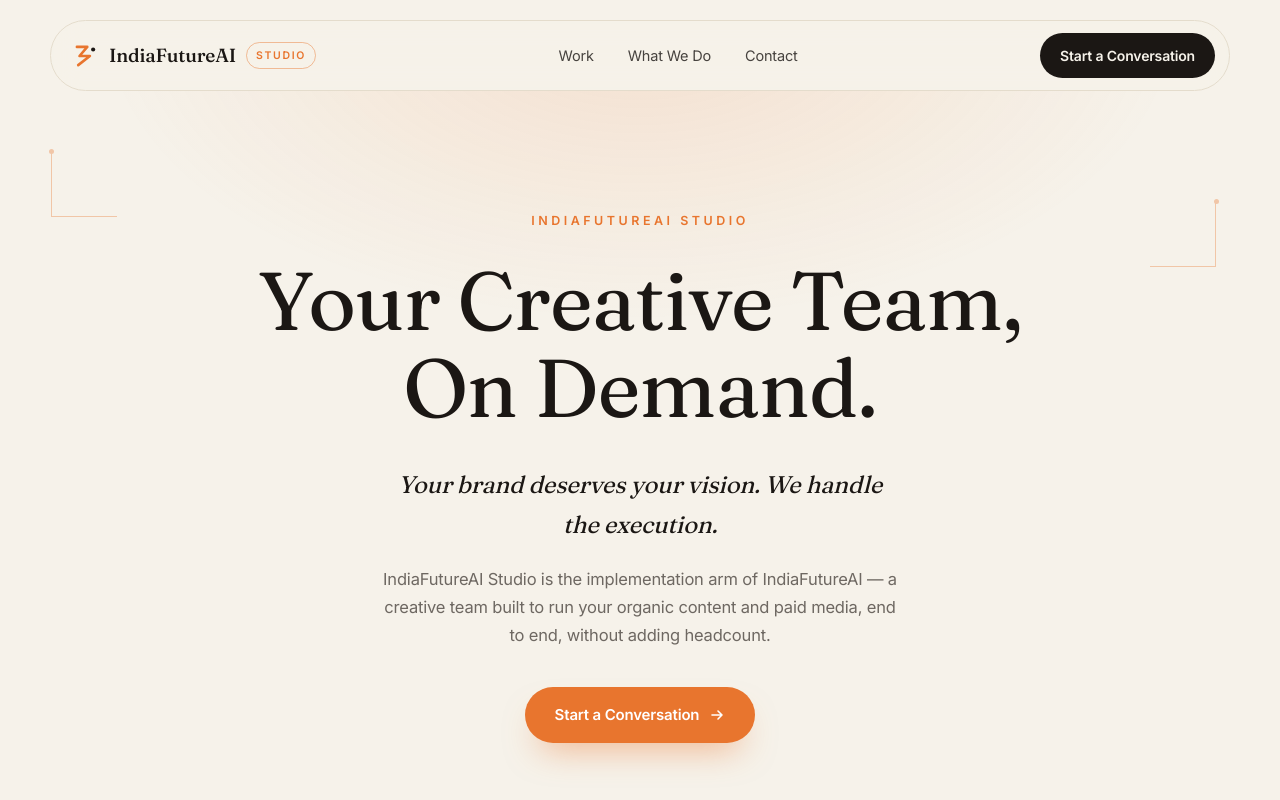
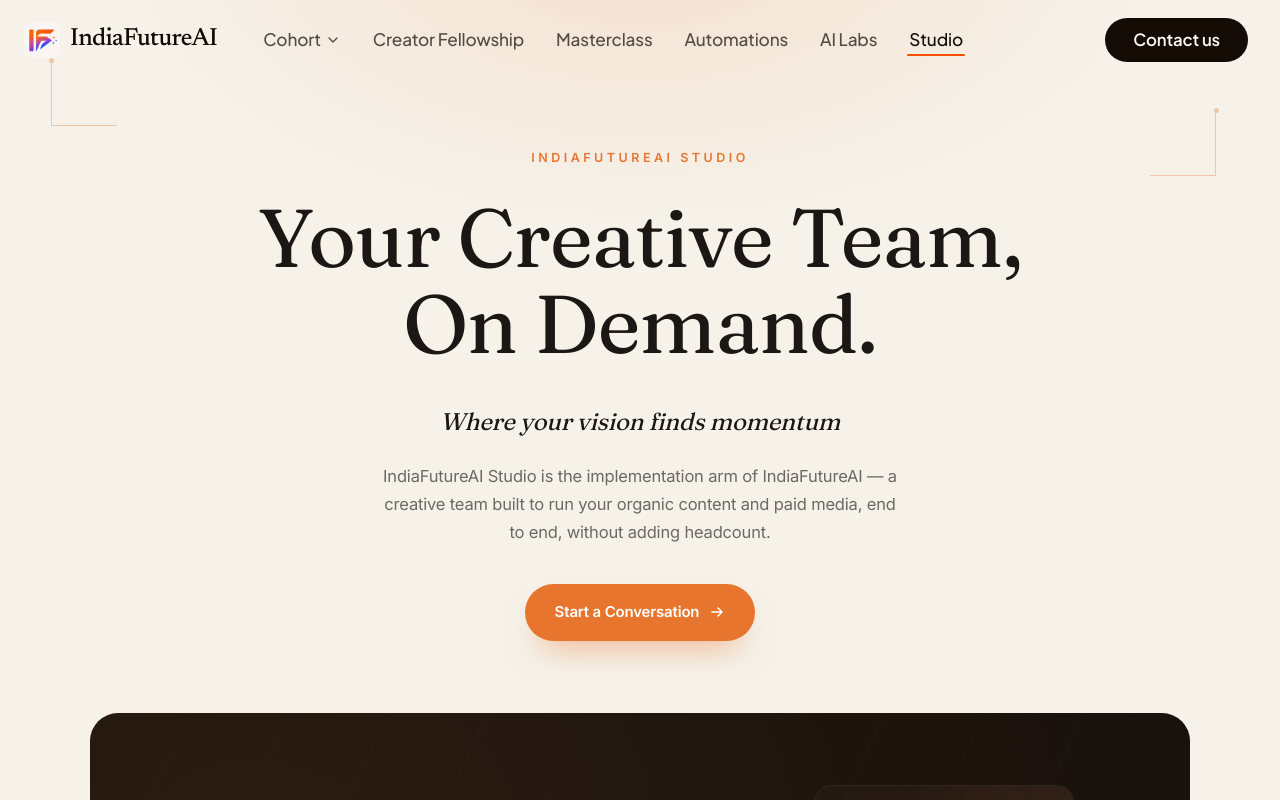
Before and after one commit to Bhavinsachaniya/indiafuture, a Next.js app: page /studio in a window 1280 px wide. Shown: the top 800 px of the page. Built offline with nearby package versions, Linux system fonts and the light colour scheme.

Commit message:
final changes

```diff
--- a/app/cohort/page.tsx
+++ b/app/cohort/page.tsx
@@ -30,7 +30,7 @@ export default function CohortPage() {
 
             <div className="grid gap-4 md:grid-cols-2 md:gap-6">
               <Link
-                href="/contact"
+                href="/contact?program=hiring"
                 className="group relative overflow-hidden rounded-[1.75rem] border border-border/70 bg-white p-7 shadow-[0_8px_28px_-18px_rgba(22,20,19,0.2)] transition-all duration-300 hover:-translate-y-1 hover:border-brand/30 hover:shadow-[0_20px_40px_-22px_rgba(249,115,22,0.35)] md:p-8"
               >
                 <div className="mb-5 inline-flex h-11 w-11 items-center justify-center rounded-2xl bg-brand-soft text-brand">
--- a/components/site/SiteShell.tsx
+++ b/components/site/SiteShell.tsx
@@ -10,7 +10,12 @@ export function SiteShell({ children }: { children: React.ReactNode }) {
   const isStudio = pathname === "/studio" || pathname.startsWith("/studio/");
 
   if (isStudio) {
-    return <>{children}</>;
+    return (
+      <>
+        <Nav />
+        {children}
+      </>
+    );
   }
 
   return (
--- a/components/studio/StudioPage.tsx
+++ b/components/studio/StudioPage.tsx
@@ -39,36 +39,7 @@ function ArrowIcon() {
 
 export function StudioPage() {
   return (
-    <div className="studio-page">
-      <div className="nav-outer">
-        <nav className="studio-nav">
-          <a href="#top" className="brand" id="top">
-            <svg className="h-[26px] w-[26px] shrink-0" viewBox="0 0 40 40" fill="none" aria-hidden>
-              <path
-                d="M6 6 L22 6 L10 20 L26 20 L8 34"
-                stroke="#E8752E"
-                strokeWidth="4"
-                strokeLinecap="round"
-                strokeLinejoin="round"
-                fill="none"
-              />
-              <circle cx="31" cy="10" r="3.2" fill="#1B1714" />
-            </svg>
-            <span className="brand-word">IndiaFutureAI</span>
-            <span className="brand-tag">Studio</span>
-          </a>
-          <div className="nav-links">
-            <a href="#work">Work</a>
-            <a href="#capabilities">What We Do</a>
-            <a href="#contact">Contact</a>
-          </div>
-          <Link href={CONTACT_HREF} className="nav-cta">
-            <span className="nav-cta-full">Start a Conversation</span>
-            <span className="nav-cta-short">Talk to us</span>
-          </Link>
-        </nav>
-      </div>
-
+    <div className="studio-page" id="top">
       <section className="hero hero-compact">
         <div className="grid-mark gm-tl" aria-hidden>
           <span className="v" />
@@ -103,7 +74,7 @@ export function StudioPage() {
             whileInView="visible"
             viewport={viewport}
           >
-            Your brand deserves your vision. We handle the execution.
+            Where your vision finds momentum
           </motion.p>
           <motion.p
             className="hero-copy"
--- a/components/studio/StudioShowreel.tsx
+++ b/components/studio/StudioShowreel.tsx
@@ -177,18 +177,6 @@ function ReelCard({
         <span className="st-card-label">{reel.label}</span>
         <h3>{reel.title}</h3>
       </div>
-      {featured ? (
-        <span className="st-play-btn st-play-btn-center" aria-hidden>
-          <PlaySvg size={18} />
-        </span>
-      ) : (
-        <div className="st-card-bottom">
-          <span />
-          <span className="st-play-btn" aria-hidden>
-            <PlaySvg />
-          </span>
-        </div>
-      )}
     </button>
   );
 }
--- a/components/studio/studio.css
+++ b/components/studio/studio.css
@@ -77,89 +77,10 @@
   opacity: 0.5;
 }
 
-/* Nav */
-.studio-page .nav-outer {
-  position: sticky;
-  top: 0;
-  z-index: 100;
-  padding: 20px 40px 0;
-}
-
-.studio-page .studio-nav {
-  max-width: var(--st-container);
-  margin: 0 auto;
-  background: rgba(246, 242, 234, 0.82);
-  backdrop-filter: blur(14px);
-  border: 1px solid var(--st-line);
-  border-radius: 100px;
-  display: flex;
-  align-items: center;
-  justify-content: space-between;
-  padding: 12px 14px 12px 22px;
-  gap: 16px;
-}
-
-.studio-page .brand {
-  display: flex;
-  align-items: center;
-  gap: 10px;
-  min-width: 0;
-}
-
-.studio-page .brand-word {
-  font-family: var(--font-studio-serif), ui-serif, Georgia, serif;
-  font-size: 19px;
-  font-weight: 500;
-  letter-spacing: -0.01em;
-}
-
-.studio-page .brand-tag {
-  font-size: 10.5px;
-  letter-spacing: 0.16em;
-  font-weight: 600;
-  color: var(--st-orange);
-  border: 1px solid rgba(232, 117, 46, 0.45);
-  border-radius: 100px;
-  padding: 4px 9px;
-  text-transform: uppercase;
-}
-
-.studio-page .nav-links {
-  display: flex;
-  gap: 34px;
-  align-items: center;
-  font-size: 14.5px;
-  opacity: 0.8;
-}
-
-.studio-page .nav-links a:hover {
-  opacity: 1;
-  color: var(--st-orange-deep);
-}
-
-.studio-page .nav-cta {
-  background: var(--st-ink);
-  color: var(--st-cream);
-  padding: 11px 20px;
-  border-radius: 100px;
-  font-size: 14px;
-  font-weight: 600;
-  white-space: nowrap;
-}
-
-.studio-page .nav-cta:hover {
-  background: var(--st-orange-deep);
-  color: var(--st-white);
-}
-
-.studio-page .nav-cta-short {
-  display: none;
-}
-
 /* Hero */
 .studio-page .hero {
   position: relative;
-  padding: 120px 0 0;
+  padding: 148px 0 0;
   text-align: center;
   background:
     radial-gradient(ellipse 900px 500px at 50% -10%, rgba(232, 117, 46, 0.14), transparent 60%),
@@ -858,23 +779,6 @@
 }
 
 @media (max-width: 860px) {
-  .studio-page .nav-links {
-    display: none;
-  }
-  .studio-page .nav-outer {
-    padding: 14px 16px 0;
-  }
-  .studio-page .studio-nav {
-    padding: 10px 10px 10px 16px;
-    gap: 10px;
-  }
-  .studio-page .brand-word {
-    font-size: 16px;
-  }
-  .studio-page .nav-cta {
-    padding: 10px 14px;
-    font-size: 13px;
-  }
   .studio-page .cap-cols {
     grid-template-columns: 1fr;
     border-top: none;
@@ -949,37 +853,8 @@
     padding: 0 18px;
   }
 
-  .studio-page .nav-outer {
-    padding: 12px 12px 0;
-  }
-
-  .studio-page .studio-nav {
-    border-radius: 20px;
-    padding: 10px 10px 10px 14px;
-  }
-
-  .studio-page .brand {
-    gap: 8px;
-  }
-
-  .studio-page .brand-word {
-    font-size: 15px;
-  }
-
-  .studio-page .brand-tag {
-    display: none;
-  }
-
-  .studio-page .nav-cta-full {
-    display: none;
-  }
-
-  .studio-page .nav-cta-short {
-    display: inline;
-  }
-
   .studio-page .hero {
-    padding-top: 72px;
+    padding-top: 120px;
   }
 
   .studio-page .hero-eyebrow {
@@ -1163,18 +1038,6 @@
 @media (max-width: 420px) {
   .studio-page .still-grid {
     grid-template-columns: 1fr 1fr;
-  }
-
-  .studio-page .nav-cta {
-    padding: 9px 12px;
-    font-size: 12px;
-  }
-
-  .studio-page .brand-word {
-    max-width: 9.5rem;
-    overflow: hidden;
-    text-overflow: ellipsis;
-    white-space: nowrap;
   }
 }
 
```
Also changed, not shown: app/contact/page.tsx (+50 -45 lines).
